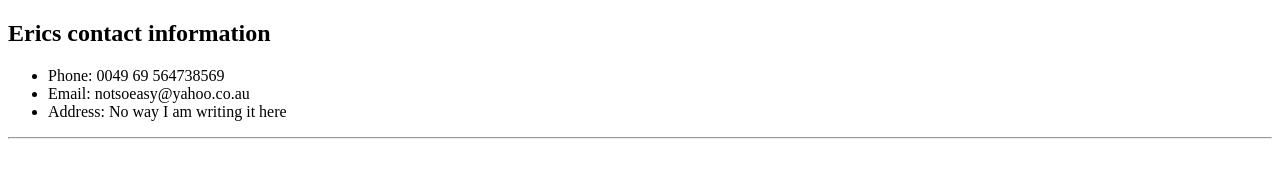
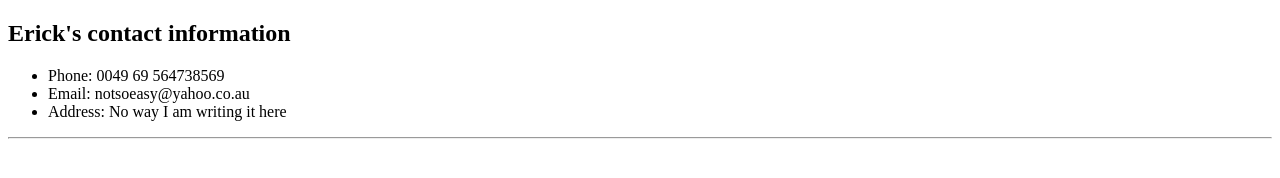
Before and after one commit to ElGalapagos/CV, a plain HTML site: page Inputs.html in a window 1280 px wide. Drawn offline with Linux system fonts and the light colour scheme.

Commit message:
Update Inputs.html

```diff
--- a/Inputs.html
+++ b/Inputs.html
@@ -10,7 +10,7 @@
       <title>My contact details</title>
     </head>
     <body>
-      <h2>Erics contact information</h2>
+      <h2>Erick's contact information</h2>
       <ul>
         <li> Phone: 0049 69 564738569</li>
         <li> Email: notsoeasy@yahoo.co.au</li>
```
